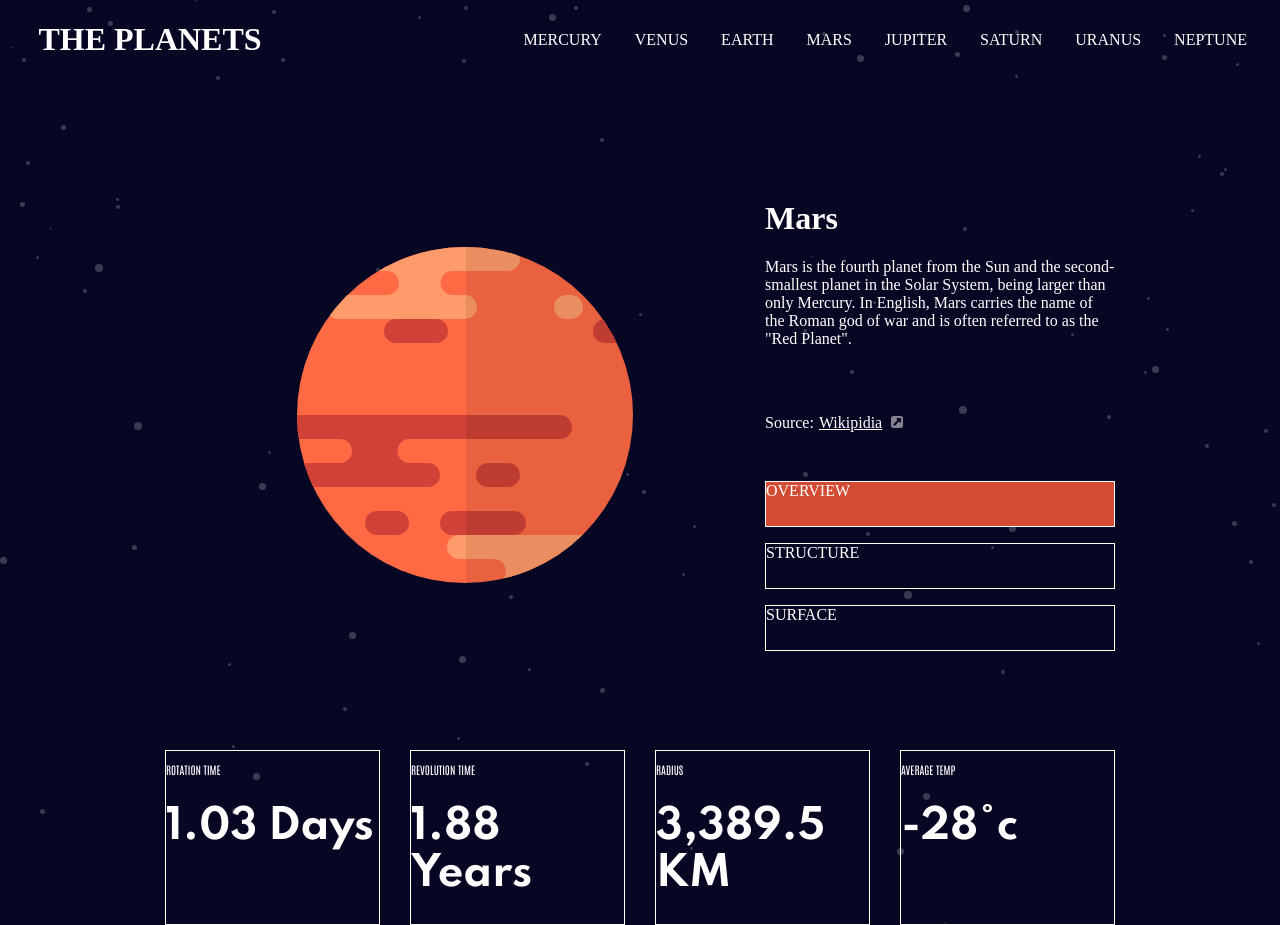
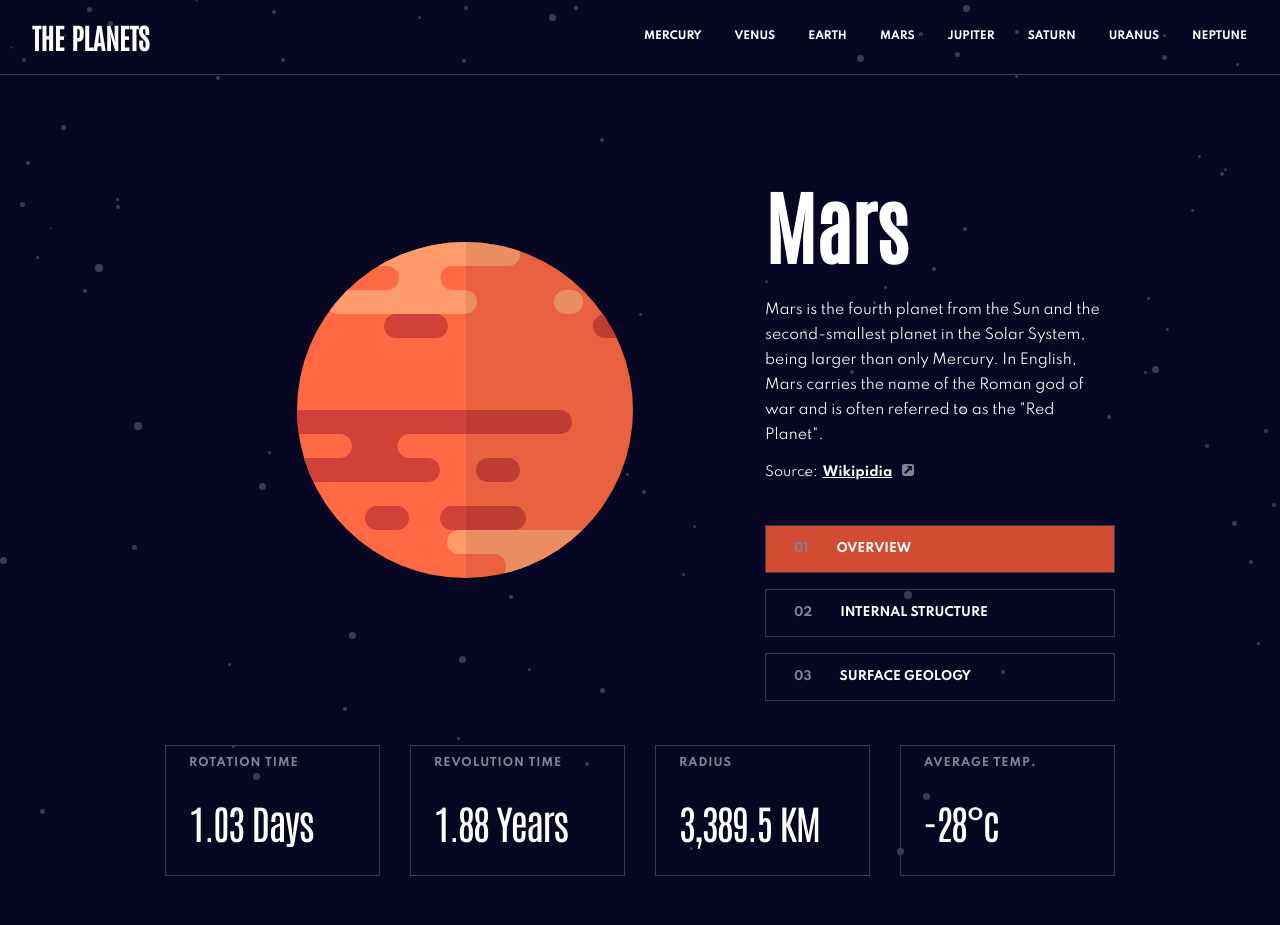
Before and after one commit to DKapteyn/Planet-info-site, a React (Create React App) app: page /Mars in a window 1280 px wide. After the commit the page ends 876 px from the top, so only its background shows below. Built offline with nearby package versions, Linux system fonts and the light colour scheme.

Commit message:
hover functions added and desktop design improved

```diff
--- a/src/components/Footer.js
+++ b/src/components/Footer.js
@@ -6,7 +6,7 @@ export default function Footer(props) {
            <div className="stats"> <h3>ROTATION TIME</h3>  <h1>{planetData[props.planetNumber].rotation}</h1></div>
            <div className="stats"><h3>REVOLUTION TIME</h3> <h1>{planetData[props.planetNumber].revolution}</h1></div>
            <div className="stats"><h3>RADIUS</h3> <h1>{planetData[props.planetNumber].radius}</h1></div>
-           <div className="stats"><h3>AVERAGE TEMP</h3> <h1>{planetData[props.planetNumber].temperature}</h1></div>
+           <div className="stats"><h3>AVERAGE TEMP.</h3> <h1>{planetData[props.planetNumber].temperature}</h1></div>
         </div>
     )
 }
--- a/src/components/Main.js
+++ b/src/components/Main.js
@@ -45,19 +45,22 @@ export default function Main(props) {
             className={`overview${planetState.background}`}
             onClick={handleOverview}
           >
-            OVERVIEW
+            <p className="infonumber">01</p>
+            <p className="infoname">OVERVIEW</p>
           </div>
           <div
             className={`structure${planetState.background}`}
             onClick={handleStructure}
           >
-            STRUCTURE
+             <p className="infonumber">02</p>
+            <p className="infoname">INTERNAL STRUCTURE</p>
           </div>
           <div
             className={`geology${planetState.background}`}
             onClick={handleSurface}
           >
-            SURFACE
+               <p className="infonumber">03</p>
+            <p className="infoname">SURFACE GEOLOGY</p>
           </div>
         </div>
 
@@ -76,7 +79,7 @@ export default function Main(props) {
           </p>
           </div>
           <div className="main--source">
-            <span>
+            <span className="source">
               Source:
             </span>
             <a href={planetData[props.planetNumber][planetState.para].source}>
--- a/src/sass/App.scss
+++ b/src/sass/App.scss
@@ -19,6 +19,8 @@ box-sizing:border-box;
 --saturninfobox:#CD5120;
 --uranusinfobox:#1EC1A2;
 --neptuneinfobox:#2D68F0;
+--textgrey:#838391;
+--bordergrey:#38384F;
 }
 
 
--- a/src/sass/Footer.scss
+++ b/src/sass/Footer.scss
@@ -1,37 +1,29 @@
 @import "Mixins";
 
-.footer--container{
+.footer--container {
+  display: flex;
 
- display:flex;
+  margin: 0px 165px;
+  gap: 30px;
 
-margin:0px 165px;
-gap:30px;
+  h1 {
+    font-size: 40px;
+    font-family: "Antonio", sans-serif;
+    font-weight: 400;
+    letter-spacing: -1.5px;
+  }
 
-
-
-
-
-
-h1{
-    font-size:40px;
-   font-family: 'Spartan', sans-serif;
-   font-weight:700;
+  h3 {
+    font-size: 11px;
+    font-family: "Spartan", sans-serif;
+    font-weight: 700;
+    letter-spacing: 1px;
+    color: var(--textgrey);
+  }
 }
 
-h3{
-    font-size:11px;
-    font-family: 'Antonio', sans-serif;
-    font-weight:400;
+.stats {
+  border: 0.5px solid var(--bordergrey);
+  width: 100%;
+  padding-left: 23px;
 }
-}
-
-
-
-
-
-.stats{
-border: 1px solid var(--white);
-width:100%;
-
-
-}
--- a/src/sass/Header.scss
+++ b/src/sass/Header.scss
@@ -5,13 +5,17 @@
 
     @include desktop{
         display:flex;
+        border-bottom: 1px solid var(--bordergrey);
     }
 }
 
 .header--title{
     display:flex;
     justify-content: center;
-    min-width:300px;
+    min-width: max-content;
+    font-family: 'Antonio', sans-serif;
+    font-size:28px;
+    margin-left:32px;
 
 }
 
@@ -20,7 +24,10 @@
     list-style-type: none;
     justify-content: flex-end;
     align-items: center;
-    width:100%
+    width:100%;
+    font-family: 'Spartan', sans-serif;
+    font-size:10.5px;
+    font-weight: 700;
 
 
 }
--- a/src/sass/Main.scss
+++ b/src/sass/Main.scss
@@ -19,12 +19,48 @@
   align-self: flex-start;
   gap: 16px;
 
+  font-family: 'Spartan',sans-serif;
+  font-weight: 700;
+
+
+
  div {
-  border: 1px solid white;
+  display:flex;
+  align-items: center;
+  border:1px solid var(--bordergrey);
   width: 350px;
-  height: 46px;
+  height: 48px;
   margin-left: auto;
+  font-size:12px;
+
+  &:hover{
+    background-color: var(--bordergrey);
+  }
+
+
 }
+
+.infonumber{
+  margin-left:28px;
+  color: var(--textgrey);
+
+}
+
+.infoname{
+  margin-left:28px;
+}
+
+}
+
+.main--title{
+  font-family: 'Antonio', sans-serif;
+  font-size: 80px;
+  margin-bottom: 23px;
+}
+
+.main--para{
+  font-size: 14px;
+  line-height: 25px;
 }
 
 .imgcontainer {
@@ -43,19 +79,25 @@
   width: 350px;
   margin-left: auto;
   align-self: flex-end;
+  font-family: 'Spartan', sans-serif;
 }
 
 .main--source {
   grid-area: source;
   width: 350px;
   margin-left: auto;
-  align-self: center;
+
+  font-family: 'Spartan', sans-serif;
+
 
   span {
     margin-right: 5px;
+    font-weight: 400;
+    font-size:13px;
   }
   .wiki {
     text-decoration: underline;
+    font-weight:700;
   }
 }
 
```
